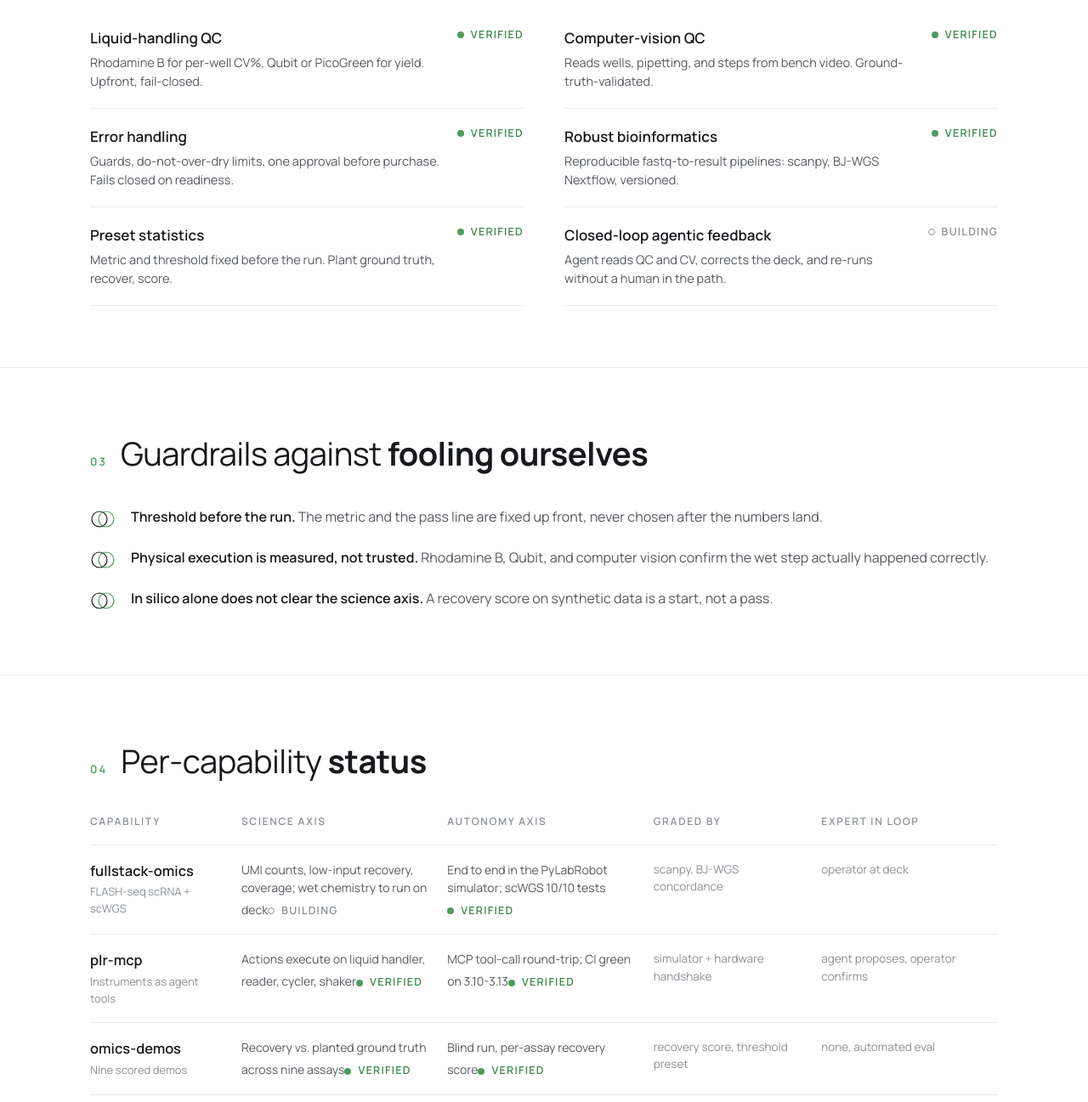
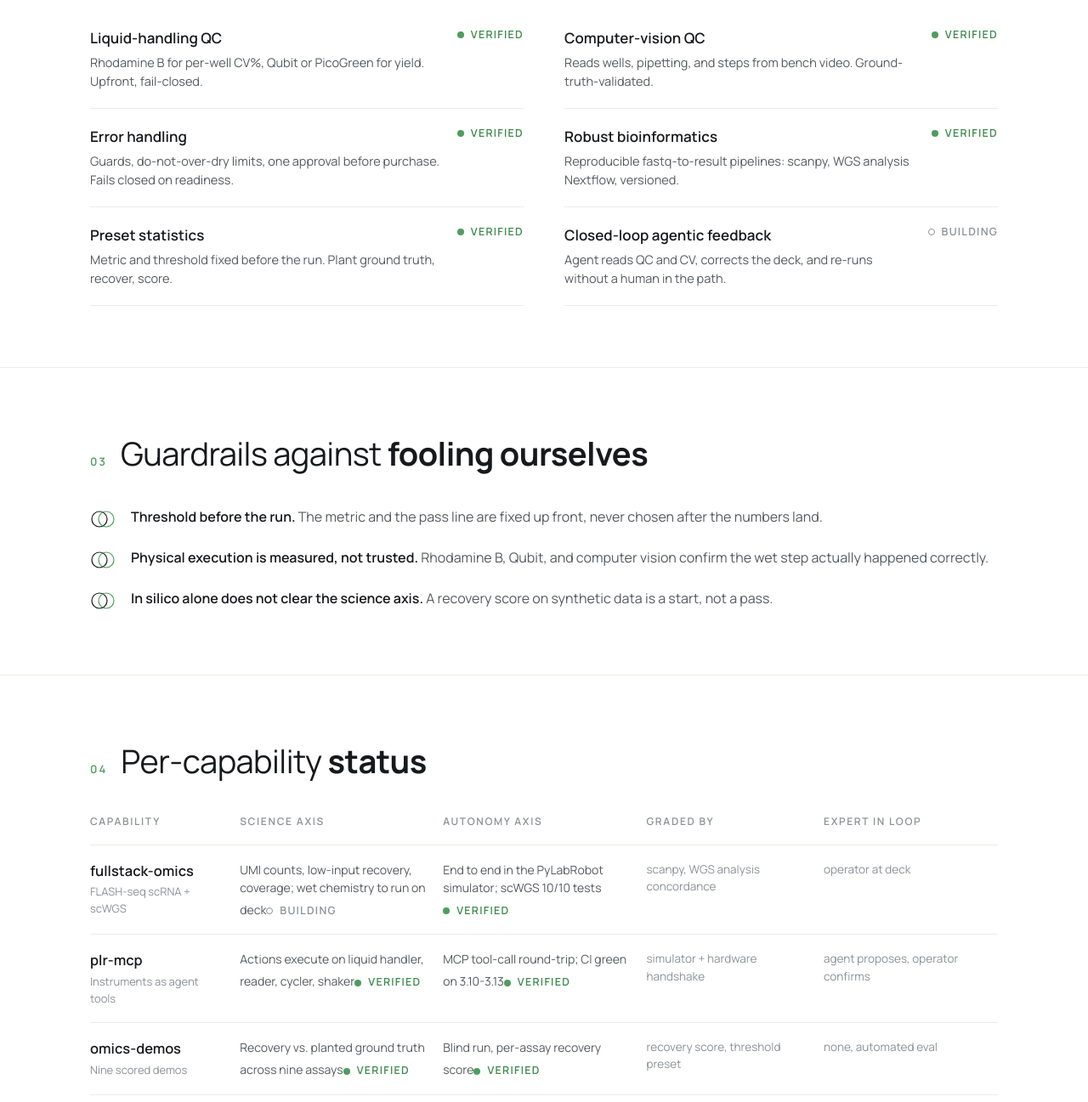
Before and after one commit to di-omics/benchmarks, a plain HTML site: page index.html in a window 1280 px wide. Shown: the part 1435-2732 px from the top of the page at 85% size. Drawn offline with Linux system fonts and the light colour scheme.

Commit message:
Standardize WGS analysis terminology

```diff
--- a/index.html
+++ b/index.html
@@ -223,7 +223,7 @@
       <div class="pillar">
         <div class="pn">Robust bioinformatics</div>
         <span class="state ok"><span class="dot"></span>Verified</span>
-        <div class="pd">Reproducible fastq-to-result pipelines: scanpy, BJ-WGS Nextflow, versioned.</div>
+        <div class="pd">Reproducible fastq-to-result pipelines: scanpy, WGS analysis Nextflow, versioned.</div>
       </div>
       <div class="pillar">
         <div class="pn">Preset statistics</div>
@@ -280,7 +280,7 @@
             <td><a class="cap" href="https://github.com/di-omics/fullstack-omics">fullstack-omics</a><div class="cap-sub">FLASH-seq scRNA + scWGS</div></td>
             <td><div class="cell">UMI counts, low-input recovery, coverage; wet chemistry to run on deck<span class="state build"><span class="dot"></span>Building</span></div></td>
             <td><div class="cell">End to end in the PyLabRobot simulator; scWGS 10/10 tests<span class="state ok"><span class="dot"></span>Verified</span></div></td>
-            <td class="who">scanpy, BJ-WGS concordance</td>
+            <td class="who">scanpy, WGS analysis concordance</td>
             <td class="who">operator at deck</td>
           </tr>
           <tr>
```
Also changed, not shown: 1 other file.
